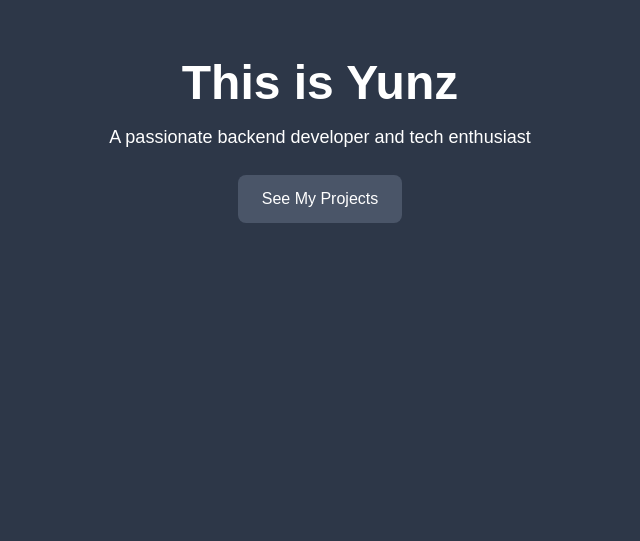
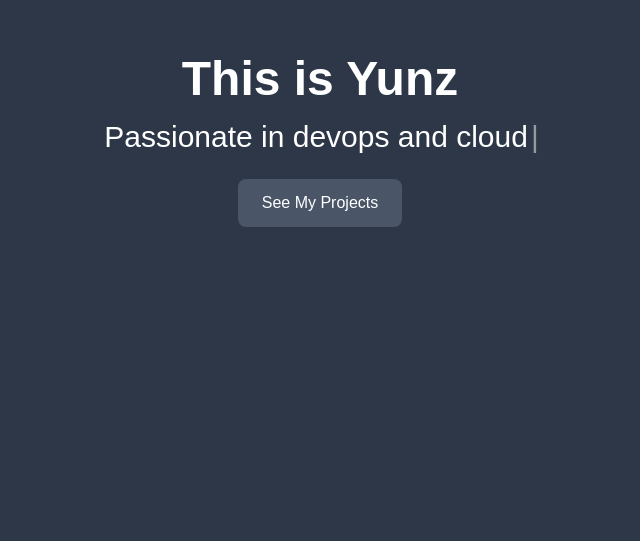
Before and after one commit to yunz-dev/yunz.next, a Next.js app: page / in a window 1280 px wide. Shown: the part 259-800 px from the top of the page, without its empty margins (320-960 px from the left). Built offline with nearby package versions, Linux system fonts and the light colour scheme.

Commit message:
feat: animation on subtext

```diff
--- a/app/components/Hero.tsx
+++ b/app/components/Hero.tsx
@@ -1,3 +1,5 @@
+"use client";
+import { Typewriter } from "react-simple-typewriter";
 import Link from "next/link";
 
 export default function Hero() {
@@ -5,7 +7,19 @@ export default function Hero() {
     <section className="bg-gray-800 text-white h-screen flex flex-col justify-center items-center text-center px-6">
       <div className="container mx-auto">
         <h1 className="text-5xl font-bold mb-4">This is Yunz</h1>
-        <p className="text-lg mb-6">A passionate backend developer and tech enthusiast</p>
+        <div className="text-3xl mb-6">
+        <span>Passionate in </span>
+        <Typewriter
+          words={["backend engineering.", "devops and cloud", "machine learning", "creating"]}
+          loop={0} // Infinite loop
+          cursor
+          cursorStyle="|"
+          typeSpeed={80}
+          deleteSpeed={50}
+          delaySpeed={1000}
+        />
+
+        </div>
         <div className="flex justify-center gap-6">
           <Link
             href="#projects"
```
Also changed, not shown: package.json (+6 -5 lines), 1 other file (tests, documents, lock files or other folders).
